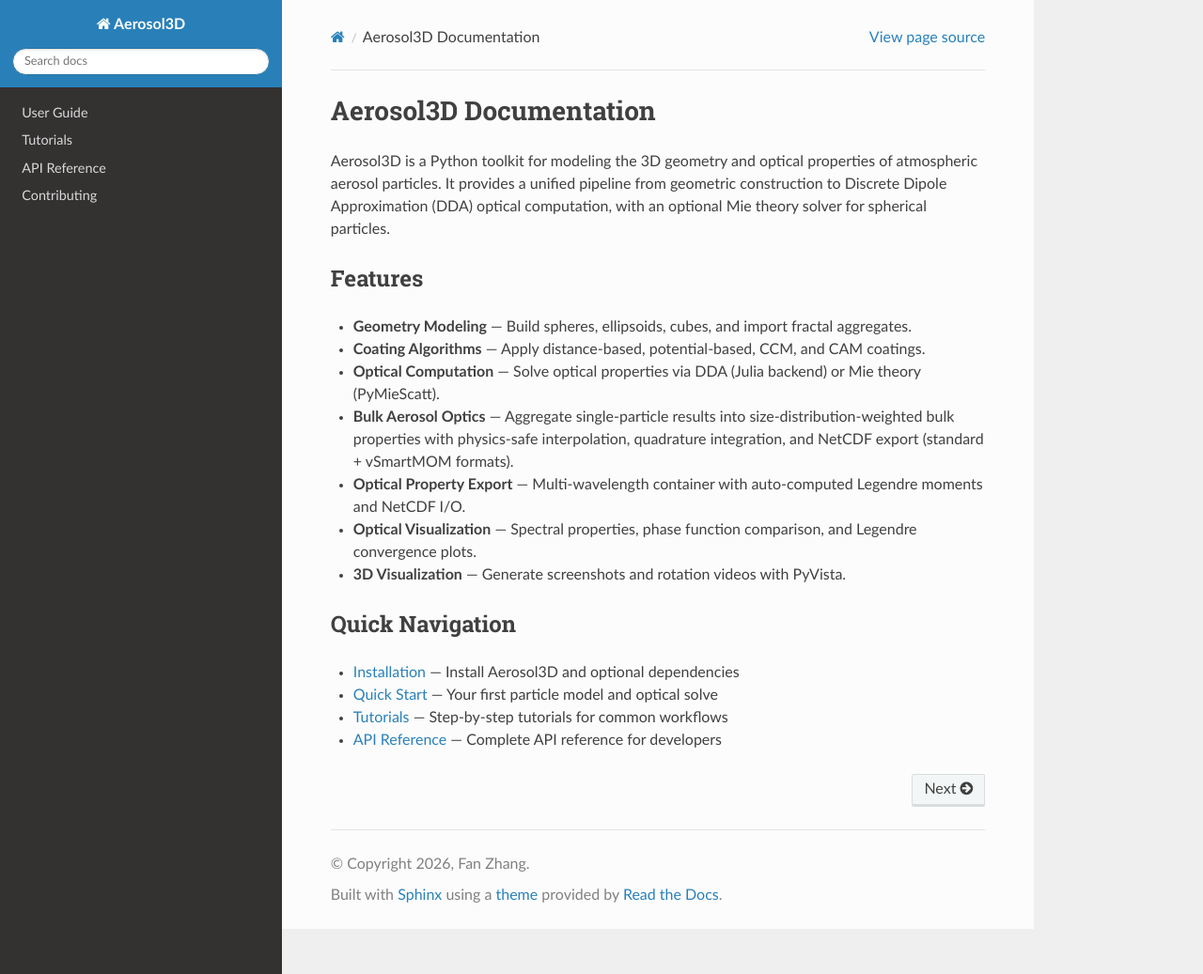
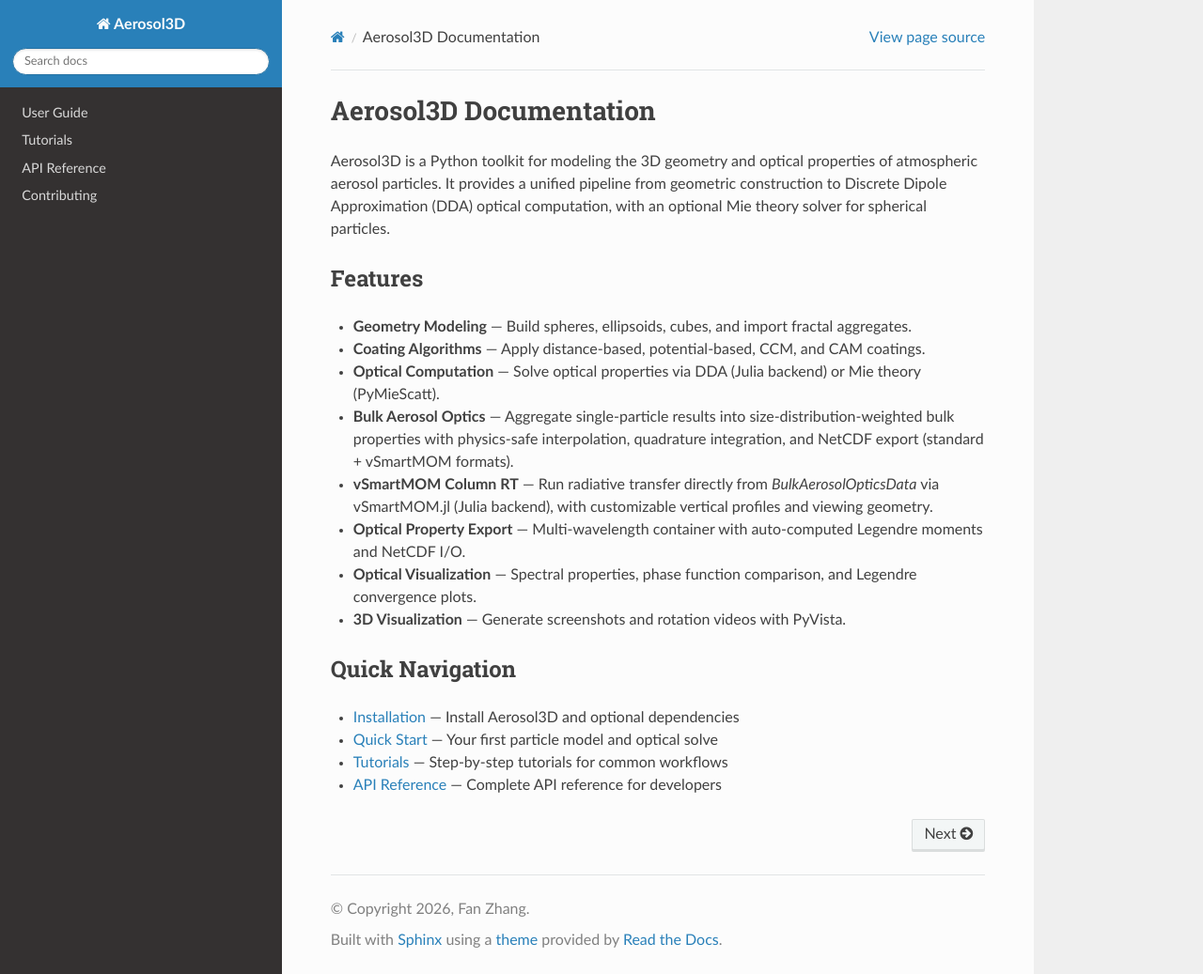
Before and after one commit to openEarthModelling/Aerosol3D, a Sphinx documentation site: the page built from docs/index.rst, in a window 1280 px wide and 1037 px high. Shown: the whole window at 94% size. Built offline with Sphinx 7.4.7 and the Read the Docs theme 3.1.0, drawn with Linux system fonts in a browser that asks for light colours.

Commit message:
docs(index,examples): add vsmartmom to features and examples README

```diff
--- a/docs/index.rst
+++ b/docs/index.rst
@@ -15,6 +15,9 @@ Features
 - **Bulk Aerosol Optics** — Aggregate single-particle results into size-distribution-weighted
   bulk properties with physics-safe interpolation, quadrature integration, and NetCDF export
   (standard + vSmartMOM formats).
+- **vSmartMOM Column RT** — Run radiative transfer directly from
+  `BulkAerosolOpticsData` via vSmartMOM.jl (Julia backend),
+  with customizable vertical profiles and viewing geometry.
 - **Optical Property Export** — Multi-wavelength container with auto-computed Legendre moments and NetCDF I/O.
 - **Optical Visualization** — Spectral properties, phase function comparison, and Legendre convergence plots.
 - **3D Visualization** — Generate screenshots and rotation videos with PyVista.
```
Also changed, not shown: examples/README.md.
